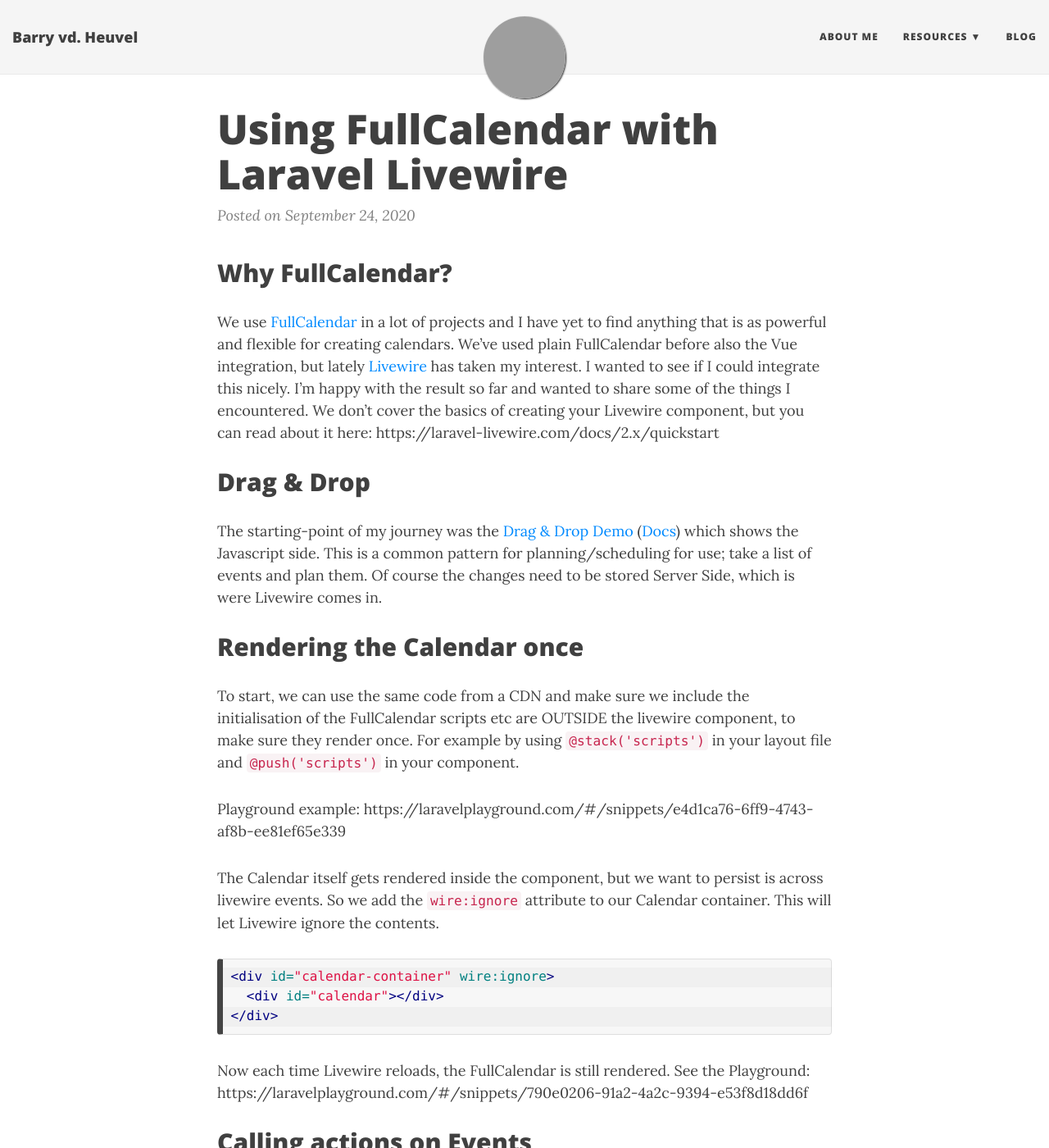
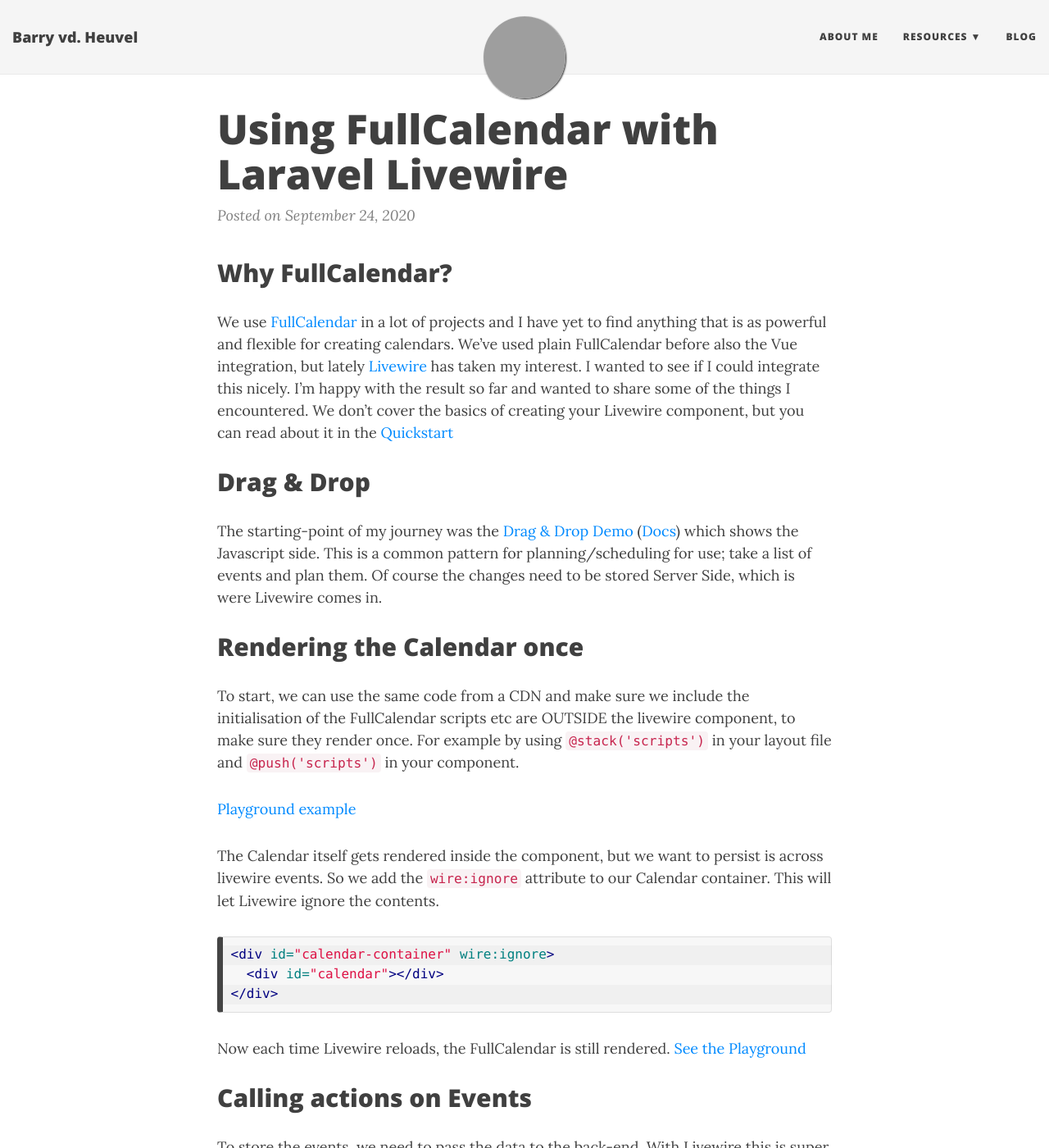
Before and after one commit to barryvdh/barryvdh.github.io, a Jekyll site: the page built from _posts/2020-10-23-using-fullcalendar-with-laravel-livewire.md, in a window 1280 px wide and 1400 px high. Shown: the whole window at 82% size. Built offline with Jekyll 4.4.1, drawn with Linux system fonts in a browser that asks for light colours; nearby versions of some CDN libraries; some of the changed text lies outside the part shown; grey boxes are pictures that could not be loaded.

Commit message:
Update 2020-10-23-using-fullcalendar-with-laravel-livewire.md

````diff
--- a/_posts/2020-10-23-using-fullcalendar-with-laravel-livewire.md
+++ b/_posts/2020-10-23-using-fullcalendar-with-laravel-livewire.md
@@ -12,7 +12,7 @@
 We use [FullCalendar](https://fullcalendar.io/) in a lot of projects and I have yet to find anything that is as powerful and flexible for creating calendars.
 We've used plain FullCalendar before also the Vue integration, but lately [Livewire](https://laravel-livewire.com/) has taken my interest.
 I wanted to see if I could integrate this nicely. I'm happy with the result so far and wanted to share some of the things I encountered.
-We don't cover the basics of creating your Livewire component, but you can read about it here: https://laravel-livewire.com/docs/2.x/quickstart
+We don't cover the basics of creating your Livewire component, but you can read about it in the [Quickstart](https://laravel-livewire.com/docs/2.x/quickstart)
 
 ## Drag & Drop
 The starting-point of my journey was the [Drag & Drop Demo](https://fullcalendar.io/docs/external-dragging-demo) ([Docs](https://fullcalendar.io/docs/external-dragging)) which shows the Javascript side.
@@ -22,7 +22,7 @@
 To start, we can use the same code from a CDN and make sure we include the initialisation of the FullCalendar scripts etc are OUTSIDE the livewire component, to make sure they render once.
 For example by using `@stack('scripts')` in your layout file and `@push('scripts')` in your component.
 
-Playground example: https://laravelplayground.com/#/snippets/e4d1ca76-6ff9-4743-af8b-ee81ef65e339
+[Playground example](https://laravelplayground.com/#/snippets/e4d1ca76-6ff9-4743-af8b-ee81ef65e339)
 
 The Calendar itself gets rendered inside the component, but we want to persist is across livewire events. So we add the `wire:ignore` attribute to our Calendar container. This will let Livewire ignore the contents.
 
@@ -32,7 +32,7 @@
 </div>
 ```
 
-Now each time Livewire reloads, the FullCalendar is still rendered. See the Playground: https://laravelplayground.com/#/snippets/790e0206-91a2-4a2c-9394-e53f8d18dd6f
+Now each time Livewire reloads, the FullCalendar is still rendered. [See the Playground](https://laravelplayground.com/#/snippets/790e0206-91a2-4a2c-9394-e53f8d18dd6f)
 
 ## Calling actions on Events
 To store the events, we need to pass the data to the back-end. With Livewire this is super easy. We can use `@this.<myaction>` to call functions in PHP, straight from the Javascript FullCalendar events:
@@ -60,7 +60,7 @@
 ```
 
 The $event will contain the EventObject from FullCalendar, so you can pass an ID to match it, or supply additional data.
-Example on Playground: https://laravelplayground.com/#/snippets/80fb6377-d7ae-49b0-bd36-1ac563e52994
+[See the example on Playground](https://laravelplayground.com/#/snippets/80fb6377-d7ae-49b0-bd36-1ac563e52994)
 
 ## Refreshing the data
 One of the benefits of FulLCalendar is the Event Source API, which makes it easy to load your events from an API.
@@ -98,7 +98,7 @@
 ```
 
 Now we can decide when to reload any data, and it will be dynamically using the correct name!
-You can see the working example here: https://laravelplayground.com/#/snippets/062218a2-cd89-413a-b442-54b94a2056b3
+[You can see the working example here](https://laravelplayground.com/#/snippets/062218a2-cd89-413a-b442-54b94a2056b3)
 
 ## Wrapping up
 
````
